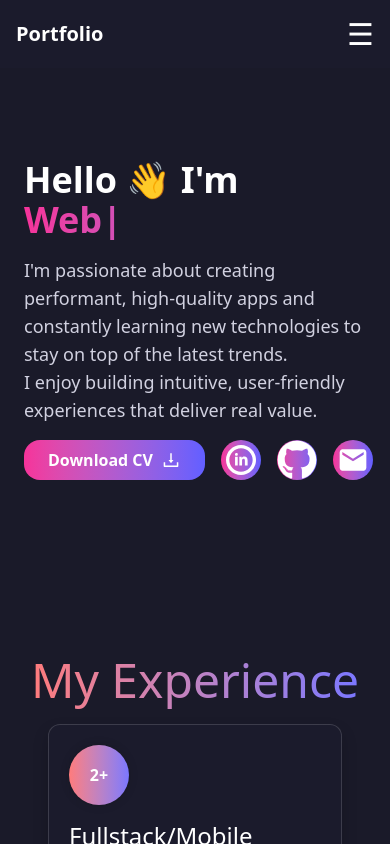
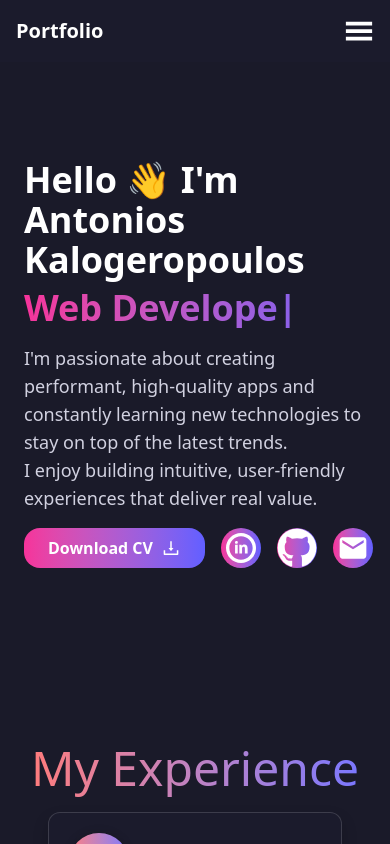
Before and after one commit to Inotium/portfolio, a React (Vite) app: page / in a window 390 px wide. Shown: the top 844 px of the page. Built offline with nearby package versions, Linux system fonts and the light colour scheme.

Commit message:
minor fixes and adjsutments

```diff
--- a/src/components/AboutSection.jsx
+++ b/src/components/AboutSection.jsx
@@ -7,7 +7,7 @@ const AboutSection = () => {
   const [isDeleting, setIsDeleting] = useState(false);
   const [typingSpeed, setTypingSpeed] = useState(300 - Math.random() * 100);
   const [showCursor, setShowCursor] = useState(true);
-  const textOptions = ["Antonios", "Web Developer", "Mobile Developer"];
+  const textOptions = ["Web Developer", "Mobile Developer"];
   const displayDuration = 2000;
 
   useEffect(() => {
@@ -60,7 +60,7 @@ const AboutSection = () => {
     >
       <div className="flex flex-col lg:flex-row items-center justify-center max-w-6xl mx-auto space-y-4 md:space-y-0 md:space-x-8">
         <div className="flex-1 text-left pl-4 lg:pl-6">
-          <h1 className="text-4xl md:text-5xl font-bold">Hello 👋 I'm</h1>
+          <h1 className="text-4xl md:text-5xl font-bold pb-2">Hello 👋 I'm Antonios Kalogeropoulos</h1>
           <h1 className="text-4xl md:text-5xl font-bold bg-gradient-to-r from-pink-500 to-indigo-500 bg-clip-text text-transparent">
             {text}
             <span
--- a/src/components/Header.jsx
+++ b/src/components/Header.jsx
@@ -1,4 +1,5 @@
 import React, { useState, useEffect } from "react";
+import { GiHamburgerMenu } from "react-icons/gi";
 
 function Header({ scrollToSection, currentSection }) {
   const [isSidebarOpen, setIsSidebarOpen] = useState(false);
@@ -68,7 +69,7 @@ function Header({ scrollToSection, currentSection }) {
       <header className="fixed top-0 left-0 right-0 z-40 bg-[rgba(34,34,54,0.35)] backdrop-blur-lg p-4 flex justify-between items-center md:hidden">
         <div className="text-white font-bold text-xl">Portfolio</div>
         <button onClick={toggleSidebar} className="text-white text-3xl z-50">
-          ☰
+        <GiHamburgerMenu />
         </button>
       </header>
       <div
--- a/src/components/SocialLinks.jsx
+++ b/src/components/SocialLinks.jsx
@@ -6,7 +6,7 @@ import { MdEmail } from "react-icons/md";
 
 const SocialLinks = () => {
   const downloadCv = () => {
-    const pdfUrl = "/CV.pdf";
+    const pdfUrl = "/portfolio/CV.pdf";
     const link = document.createElement("a");
     link.href = pdfUrl;
     link.download = "CV Kalogeropoulos Antonios.pdf";
```
